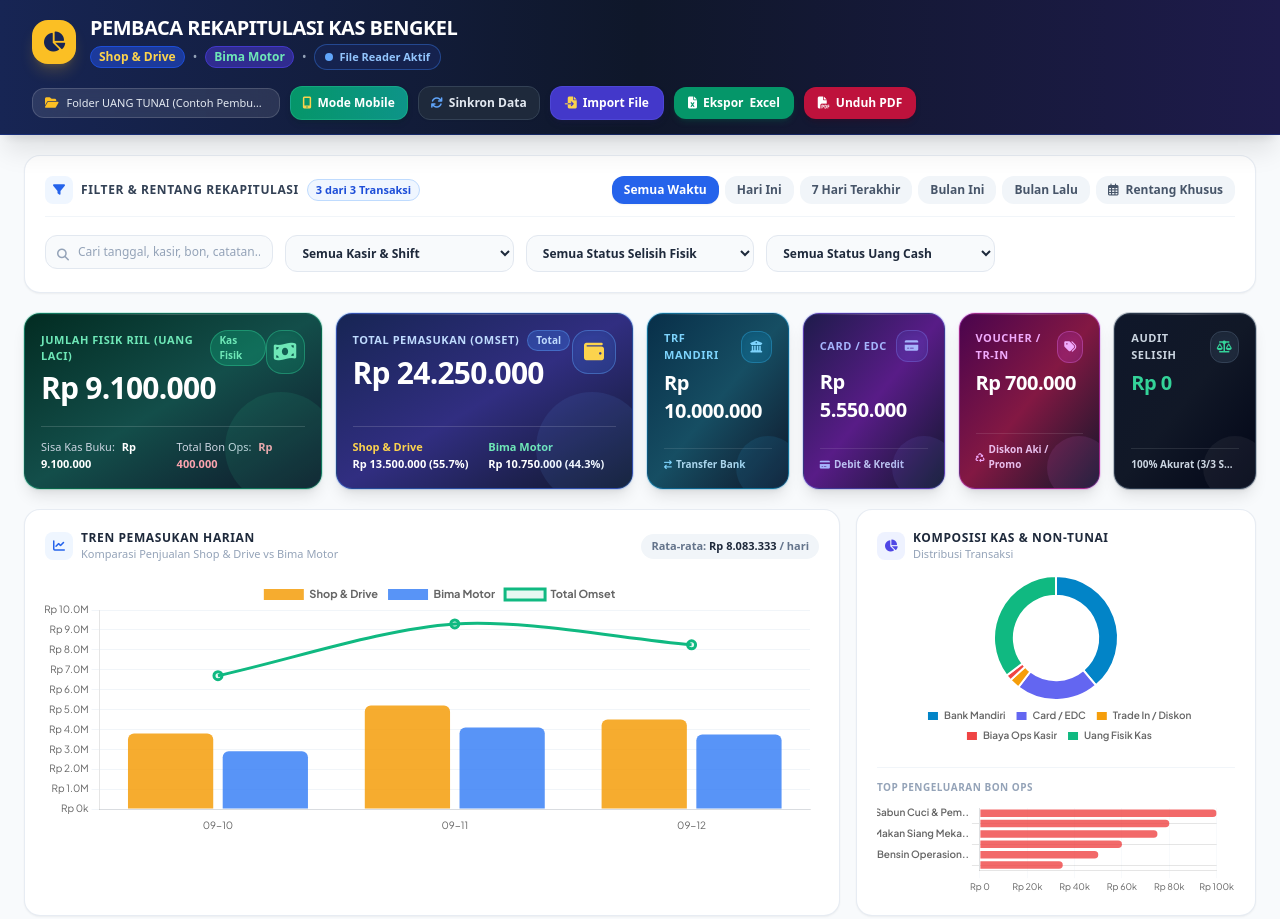
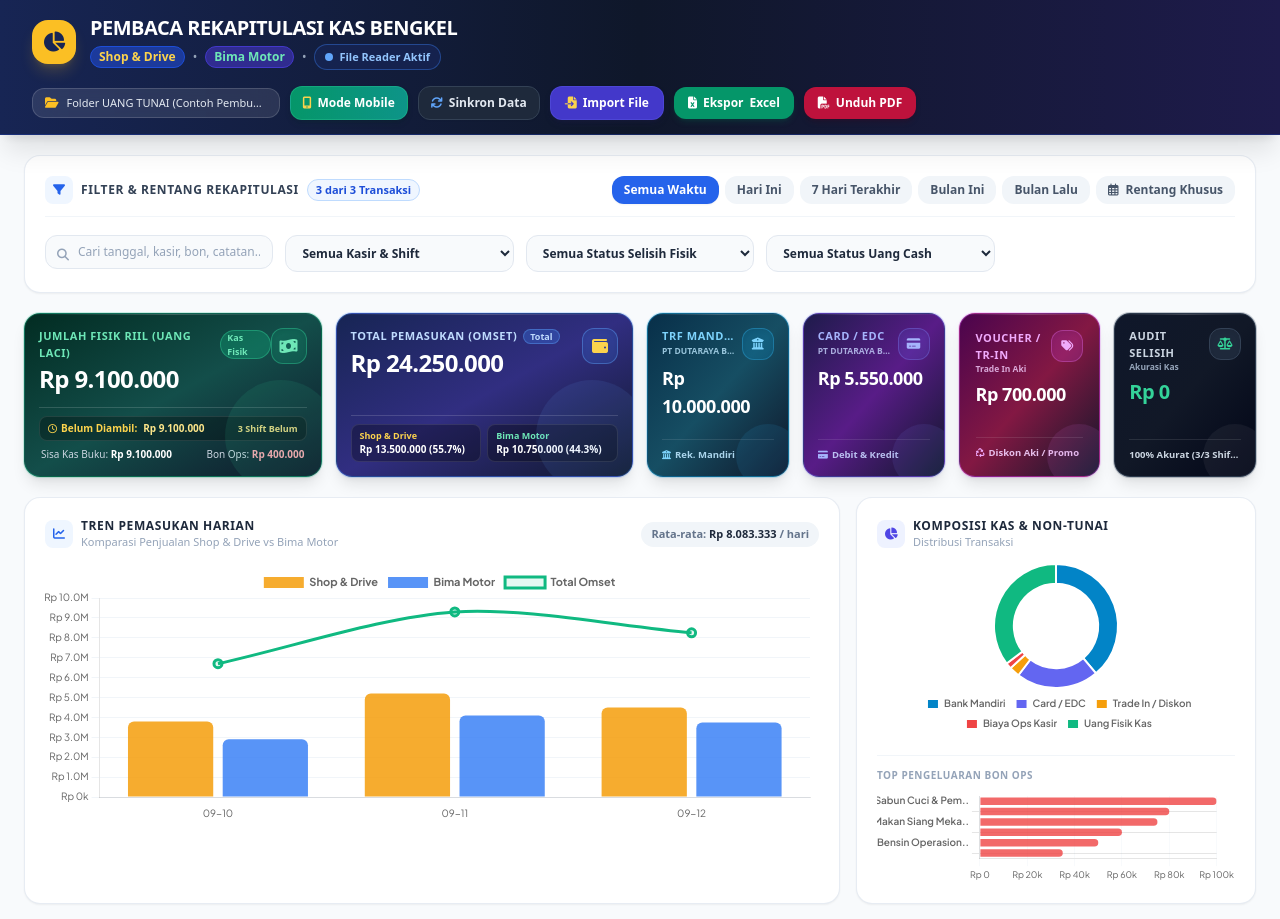
Before and after one commit to giginswanto-ship-it/report-kas, a website: page index.html in a window 1280 px wide. Shown: the top 919 px of the page. Drawn offline with nearby package versions, Linux system fonts and the light colour scheme; no server answers.

Commit message:
Update: Tampilkan jumlah kas belum diambil, keterangan Rekening Mandiri PT DUTARAYA BERJAYA, dan selaraskan ukuran kotak KPI

```diff
--- a/index.html
+++ b/index.html
@@ -167,97 +167,109 @@
     </section>
 
     <!-- EXECUTIVE KPI METRICS CARDS -->
-    <section class="grid grid-cols-1 sm:grid-cols-2 lg:grid-cols-4 xl:grid-cols-8 gap-3.5">
+    <section class="grid grid-cols-1 sm:grid-cols-2 lg:grid-cols-4 xl:grid-cols-8 gap-3.5 items-stretch">
 
       <!-- Card 1: JUMLAH FISIK RIIL (UANG FISIK DI LACI) -->
-      <div class="kpi-card sm:col-span-2 lg:col-span-2 xl:col-span-2 bg-gradient-to-br from-emerald-950 via-teal-900 to-slate-900 text-white rounded-2xl p-4 shadow-lg relative overflow-hidden border border-emerald-500/40 ring-1 ring-emerald-500/20 flex flex-col justify-between">
+      <div class="kpi-card sm:col-span-2 lg:col-span-2 xl:col-span-2 bg-gradient-to-br from-emerald-950 via-teal-900 to-slate-900 text-white rounded-2xl p-3.5 shadow-lg relative overflow-hidden border border-emerald-500/40 ring-1 ring-emerald-500/20 flex flex-col justify-between">
         <div class="absolute -right-4 -bottom-4 w-28 h-28 bg-emerald-400/10 rounded-full pointer-events-none"></div>
         <div>
-          <div class="flex justify-between items-start mb-2">
+          <div class="flex justify-between items-start mb-1">
             <div>
-              <div class="flex items-center gap-2">
+              <div class="flex items-center gap-1.5">
                 <span class="text-[11px] font-extrabold uppercase tracking-wider text-emerald-300">Jumlah Fisik Riil (Uang Laci)</span>
-                <span class="px-2 py-0.5 rounded-full bg-emerald-500/30 text-emerald-300 text-[10px] font-bold border border-emerald-400/40">Kas Fisik</span>
+                <span class="px-1.5 py-0.2 rounded-full bg-emerald-500/30 text-emerald-300 text-[9px] font-bold border border-emerald-400/40">Kas Fisik</span>
               </div>
-              <div class="text-2xl sm:text-3xl font-black mt-1 text-white tracking-tight" id="kpiFisikRiil">Rp 0</div>
+              <div class="text-xl sm:text-2xl font-black mt-0.5 text-white tracking-tight" id="kpiFisikRiil">Rp 0</div>
             </div>
-            <div class="w-11 h-11 rounded-2xl bg-emerald-500/20 text-emerald-300 flex items-center justify-center text-xl border border-emerald-400/40 shadow-inner">
+            <div class="w-9 h-9 rounded-xl bg-emerald-500/20 text-emerald-300 flex items-center justify-center text-base border border-emerald-400/40 shadow-inner shrink-0">
               <i class="fa-solid fa-money-bill-wave"></i>
             </div>
           </div>
         </div>
-        <div class="mt-3 pt-3 border-t border-white/15 flex justify-between items-center text-[11px]">
-          <div>
-            <span class="text-slate-300 font-medium">Sisa Kas Buku:</span>
-            <span id="kpiSisaKas" class="font-bold text-white ml-1">Rp 0</span>
+
+        <div class="mt-2 pt-2 border-t border-white/15 space-y-1.5 text-[10px]">
+          <div class="flex justify-between items-center bg-black/30 px-2 py-1 rounded-lg border border-white/10">
+            <span class="text-amber-300 font-bold flex items-center gap-1 truncate">
+              <i class="fa-regular fa-clock text-[9px]"></i> Belum Diambil: <strong id="kpiKasBelumDiambil" class="text-amber-200 ml-0.5">Rp 0</strong>
+            </span>
+            <span id="kpiCountBelumDiambil" class="text-[9px] text-amber-200/90 font-semibold whitespace-nowrap ml-1">0 Shift</span>
           </div>
-          <div>
-            <span class="text-slate-300 font-medium">Total Bon Ops:</span>
-            <span id="kpiBiayaOpsAlt" class="font-bold text-rose-300 ml-1">Rp 0</span>
+          <div class="flex justify-between items-center text-slate-300 px-0.5 text-[10px]">
+            <span>Sisa Kas Buku: <strong id="kpiSisaKas" class="text-white">Rp 0</strong></span>
+            <span>Bon Ops: <strong id="kpiBiayaOpsAlt" class="text-rose-300">Rp 0</strong></span>
           </div>
         </div>
       </div>
 
       <!-- Card 2: Total Omset Keseluruhan -->
-      <div class="kpi-card sm:col-span-2 lg:col-span-2 xl:col-span-2 bg-gradient-to-br from-blue-950 via-indigo-900 to-slate-900 text-white rounded-2xl p-4 shadow-lg relative overflow-hidden border border-blue-500/40 ring-1 ring-blue-500/20 flex flex-col justify-between">
+      <div class="kpi-card sm:col-span-2 lg:col-span-2 xl:col-span-2 bg-gradient-to-br from-blue-950 via-indigo-900 to-slate-900 text-white rounded-2xl p-3.5 shadow-lg relative overflow-hidden border border-blue-500/40 ring-1 ring-blue-500/20 flex flex-col justify-between">
         <div class="absolute -right-4 -bottom-4 w-28 h-28 bg-blue-400/10 rounded-full pointer-events-none"></div>
         <div>
-          <div class="flex justify-between items-start mb-2">
+          <div class="flex justify-between items-start mb-1">
             <div>
-              <div class="flex items-center gap-2">
+              <div class="flex items-center gap-1.5">
                 <span class="text-[11px] font-extrabold uppercase tracking-wider text-blue-200">Total Pemasukan (Omset)</span>
-                <span class="px-2 py-0.5 rounded-full bg-blue-500/30 text-blue-200 text-[10px] font-bold border border-blue-400/40">Total</span>
+                <span class="px-1.5 py-0.2 rounded-full bg-blue-500/30 text-blue-200 text-[9px] font-bold border border-blue-400/40">Total</span>
               </div>
-              <div class="text-2xl sm:text-3xl font-black mt-1 text-white tracking-tight" id="kpiTotalOmset">Rp 0</div>
+              <div class="text-xl sm:text-2xl font-black mt-0.5 text-white tracking-tight" id="kpiTotalOmset">Rp 0</div>
             </div>
-            <div class="w-11 h-11 rounded-2xl bg-blue-500/20 text-amber-300 flex items-center justify-center text-xl border border-blue-400/40 shadow-inner">
+            <div class="w-9 h-9 rounded-xl bg-blue-500/20 text-amber-300 flex items-center justify-center text-base border border-blue-400/40 shadow-inner shrink-0">
               <i class="fa-solid fa-wallet"></i>
             </div>
           </div>
         </div>
-        <div class="mt-3 pt-3 border-t border-white/15 grid grid-cols-2 gap-2 text-[11px]">
-          <div>
-            <span class="text-amber-300 font-semibold block">Shop & Drive</span>
-            <span id="kpiPorsiShopDrive" class="font-bold text-white">Rp 0 (0%)</span>
-          </div>
-          <div>
-            <span class="text-emerald-300 font-semibold block">Bima Motor</span>
-            <span id="kpiPorsiBimaMotor" class="font-bold text-white">Rp 0 (0%)</span>
+
+        <div class="mt-2 pt-2 border-t border-white/15 space-y-1.5 text-[10px]">
+          <div class="grid grid-cols-2 gap-1.5">
+            <div class="bg-black/30 px-2 py-1 rounded-lg border border-white/10 truncate">
+              <span class="text-amber-300 font-semibold block text-[9px]">Shop & Drive</span>
+              <span id="kpiPorsiShopDrive" class="font-bold text-white text-[10px] truncate block">Rp 0 (0%)</span>
+            </div>
+            <div class="bg-black/30 px-2 py-1 rounded-lg border border-white/10 truncate">
+              <span class="text-emerald-300 font-semibold block text-[9px]">Bima Motor</span>
+              <span id="kpiPorsiBimaMotor" class="font-bold text-white text-[10px] truncate block">Rp 0 (0%)</span>
+            </div>
           </div>
         </div>
       </div>
 
       <!-- Card 3: Transfer Bank Mandiri -->
-      <div class="kpi-card bg-gradient-to-br from-sky-950 via-cyan-900 to-slate-900 text-white rounded-2xl p-4 shadow-lg border border-sky-500/40 ring-1 ring-sky-500/20 flex flex-col justify-between relative overflow-hidden">
+      <div class="kpi-card bg-gradient-to-br from-sky-950 via-cyan-900 to-slate-900 text-white rounded-2xl p-3.5 shadow-lg border border-sky-500/40 ring-1 ring-sky-500/20 flex flex-col justify-between relative overflow-hidden">
         <div class="absolute -right-3 -bottom-3 w-16 h-16 bg-sky-400/10 rounded-full pointer-events-none"></div>
         <div>
-          <div class="flex justify-between items-center mb-1.5">
-            <span class="text-[11px] font-extrabold uppercase tracking-wider text-sky-300">Trf Mandiri</span>
-            <span class="w-8 h-8 rounded-xl bg-sky-500/20 text-sky-300 border border-sky-400/30 flex items-center justify-center text-xs shadow-inner">
+          <div class="flex justify-between items-start mb-1">
+            <div class="truncate pr-1">
+              <span class="text-[11px] font-extrabold uppercase tracking-wider text-sky-300 block truncate">Trf Mandiri</span>
+              <span class="text-[8.5px] text-sky-200/80 font-bold block truncate" title="PT DUTARAYA BERJAYA">PT DUTARAYA BERJAYA</span>
+            </div>
+            <span class="w-8 h-8 rounded-xl bg-sky-500/20 text-sky-300 border border-sky-400/30 flex items-center justify-center text-xs shadow-inner shrink-0">
               <i class="fa-solid fa-building-columns"></i>
             </span>
           </div>
-          <div class="text-lg sm:text-xl font-black text-white tracking-tight mt-1" id="kpiTransferMandiri">Rp 0</div>
+          <div class="text-lg font-black text-white tracking-tight mt-0.5" id="kpiTransferMandiri">Rp 0</div>
         </div>
-        <div class="mt-3 pt-2 border-t border-white/10 text-[10px] text-sky-200/90 font-bold flex items-center gap-1">
-          <i class="fa-solid fa-arrow-right-arrow-left text-[9px] text-sky-300"></i> Transfer Bank
+        <div class="mt-2 pt-2 border-t border-white/10 text-[9.5px] text-sky-200/90 font-bold flex items-center gap-1 truncate" title="Rekening Mandiri PT DUTARAYA BERJAYA">
+          <i class="fa-solid fa-building-columns text-[9px] text-sky-300 shrink-0"></i> <span class="truncate">Rek. Mandiri</span>
         </div>
       </div>
 
       <!-- Card 4: Card / EDC -->
-      <div class="kpi-card bg-gradient-to-br from-indigo-950 via-purple-900 to-slate-900 text-white rounded-2xl p-4 shadow-lg border border-indigo-500/40 ring-1 ring-indigo-500/20 flex flex-col justify-between relative overflow-hidden">
+      <div class="kpi-card bg-gradient-to-br from-indigo-950 via-purple-900 to-slate-900 text-white rounded-2xl p-3.5 shadow-lg border border-indigo-500/40 ring-1 ring-indigo-500/20 flex flex-col justify-between relative overflow-hidden">
         <div class="absolute -right-3 -bottom-3 w-16 h-16 bg-indigo-400/10 rounded-full pointer-events-none"></div>
         <div>
-          <div class="flex justify-between items-center mb-1.5">
-            <span class="text-[11px] font-extrabold uppercase tracking-wider text-indigo-300">Card / EDC</span>
-            <span class="w-8 h-8 rounded-xl bg-indigo-500/20 text-indigo-300 border border-indigo-400/30 flex items-center justify-center text-xs shadow-inner">
+          <div class="flex justify-between items-start mb-1">
+            <div class="truncate pr-1">
+              <span class="text-[11px] font-extrabold uppercase tracking-wider text-indigo-300 block truncate">Card / EDC</span>
+              <span class="text-[8.5px] text-indigo-200/80 font-bold block truncate" title="PT DUTARAYA BERJAYA">PT DUTARAYA BERJAYA</span>
+            </div>
+            <span class="w-8 h-8 rounded-xl bg-indigo-500/20 text-indigo-300 border border-indigo-400/30 flex items-center justify-center text-xs shadow-inner shrink-0">
               <i class="fa-solid fa-credit-card"></i>
             </span>
           </div>
-          <div class="text-lg sm:text-xl font-black text-white tracking-tight mt-1" id="kpiCardEdc">Rp 0</div>
+          <div class="text-lg font-black text-white tracking-tight mt-0.5" id="kpiCardEdc">Rp 0</div>
         </div>
-        <div class="mt-3 pt-2 border-t border-white/10 text-[10px] text-indigo-200/90 font-bold flex items-center gap-1">
-          <i class="fa-solid fa-credit-card text-[9px] text-indigo-300"></i> Debit & Kredit
+        <div class="mt-2 pt-2 border-t border-white/10 text-[9.5px] text-indigo-200/90 font-bold flex items-center gap-1 truncate" title="Rekening Mandiri PT DUTARAYA BERJAYA (Debit & Kredit EDC)">
+          <i class="fa-solid fa-credit-card text-[9px] text-indigo-300 shrink-0"></i> <span class="truncate">Debit & Kredit</span>
         </div>
       </div>
 
@@ -265,32 +277,38 @@
       <div class="kpi-card bg-gradient-to-br from-fuchsia-950 via-pink-900 to-slate-900 text-white rounded-2xl p-4 shadow-lg border border-fuchsia-500/40 ring-1 ring-fuchsia-500/20 flex flex-col justify-between relative overflow-hidden">
         <div class="absolute -right-3 -bottom-3 w-16 h-16 bg-fuchsia-400/10 rounded-full pointer-events-none"></div>
         <div>
-          <div class="flex justify-between items-center mb-1.5">
-            <span class="text-[11px] font-extrabold uppercase tracking-wider text-fuchsia-300">Voucher / Tr-In</span>
-            <span class="w-8 h-8 rounded-xl bg-fuchsia-500/20 text-fuchsia-300 border border-fuchsia-400/30 flex items-center justify-center text-xs shadow-inner">
+          <div class="flex justify-between items-start mb-1">
+            <div>
+              <span class="text-[11px] font-extrabold uppercase tracking-wider text-fuchsia-300 block">Voucher / Tr-In</span>
+              <span class="text-[8.5px] text-fuchsia-200/80 font-bold block">Trade In Aki</span>
+            </div>
+            <span class="w-8 h-8 rounded-xl bg-fuchsia-500/20 text-fuchsia-300 border border-fuchsia-400/30 flex items-center justify-center text-xs shadow-inner shrink-0">
               <i class="fa-solid fa-tags"></i>
             </span>
           </div>
-          <div class="text-lg sm:text-xl font-black text-white tracking-tight mt-1" id="kpiTradeIn">Rp 0</div>
+          <div class="text-lg font-black text-white tracking-tight mt-0.5" id="kpiTradeIn">Rp 0</div>
         </div>
-        <div class="mt-3 pt-2 border-t border-white/10 text-[10px] text-fuchsia-200/90 font-bold flex items-center gap-1">
-          <i class="fa-solid fa-recycle text-[9px] text-fuchsia-300"></i> Diskon Aki / Promo
+        <div class="mt-2 pt-2 border-t border-white/10 text-[9.5px] text-fuchsia-200/90 font-bold flex items-center gap-1 truncate">
+          <i class="fa-solid fa-recycle text-[9px] text-fuchsia-300 shrink-0"></i> <span class="truncate">Diskon Aki / Promo</span>
         </div>
       </div>
 
       <!-- Card 6: Selisih & Akurasi -->
-      <div class="kpi-card bg-gradient-to-br from-slate-900 via-gray-900 to-slate-950 text-white rounded-2xl p-4 shadow-lg border border-slate-700/80 ring-1 ring-slate-600/30 flex flex-col justify-between relative overflow-hidden">
+      <div class="kpi-card bg-gradient-to-br from-slate-900 via-gray-900 to-slate-950 text-white rounded-2xl p-3.5 shadow-lg border border-slate-700/80 ring-1 ring-slate-600/30 flex flex-col justify-between relative overflow-hidden">
         <div class="absolute -right-3 -bottom-3 w-16 h-16 bg-white/5 rounded-full pointer-events-none"></div>
         <div>
-          <div class="flex justify-between items-center mb-1.5">
-            <span class="text-[11px] font-extrabold uppercase tracking-wider text-slate-300">Audit Selisih</span>
-            <span class="w-8 h-8 rounded-xl bg-slate-800 text-emerald-400 border border-slate-700 flex items-center justify-center text-xs shadow-inner">
+          <div class="flex justify-between items-start mb-1">
+            <div>
+              <span class="text-[11px] font-extrabold uppercase tracking-wider text-slate-300 block">Audit Selisih</span>
+              <span class="text-[8.5px] text-slate-400 font-bold block">Akurasi Kas</span>
+            </div>
+            <span class="w-8 h-8 rounded-xl bg-slate-800 text-emerald-400 border border-slate-700 flex items-center justify-center text-xs shadow-inner shrink-0">
               <i class="fa-solid fa-scale-balanced"></i>
             </span>
           </div>
-          <div class="text-lg sm:text-xl font-black text-emerald-400 tracking-tight mt-1" id="kpiSelisih">Rp 0</div>
+          <div class="text-lg font-black text-emerald-400 tracking-tight mt-0.5" id="kpiSelisih">Rp 0</div>
         </div>
-        <div class="mt-3 pt-2 border-t border-white/10 text-[10px] text-slate-300 font-bold truncate" id="kpiAccuracyBadge">
+        <div class="mt-2 pt-2 border-t border-white/10 text-[9.5px] text-slate-300 font-bold truncate" id="kpiAccuracyBadge">
           100% Pas
         </div>
       </div>
@@ -519,7 +537,7 @@
         <div class="bg-slate-50 p-3.5 rounded-2xl border border-slate-200 space-y-2">
           <span class="font-black text-slate-700 uppercase tracking-wider text-[10px] block">Potongan Non-Tunai & Biaya Ops</span>
           <div class="flex justify-between items-center">
-            <span class="text-slate-600">Transfer Bank Mandiri:</span>
+            <span class="text-slate-600">Transfer Mandiri (PT DUTARAYA BERJAYA):</span>
             <span class="font-bold text-slate-800" id="modalTransferMandiri">Rp 0</span>
           </div>
           <div class="flex justify-between items-center">
--- a/js/app.js
+++ b/js/app.js
@@ -361,6 +361,10 @@ function renderKpiCards() {
   let sumPengeluaranKas = 0;
   let sumSisaKas = 0;
   let sumFisikRiil = 0;
+  let sumFisikBelumDiambil = 0;
+  let countBelumDiambil = 0;
+  let sumFisikSudahDiambil = 0;
+  let countSudahDiambil = 0;
   let sumSelisih = 0;
   let pasCount = 0;
 
@@ -375,7 +379,19 @@ function renderKpiCards() {
     sumBiayaOps += Number(r.biayaOperasional) || 0;
     sumPengeluaranKas += Number(r.totalPengeluaranKas) || 0;
     sumSisaKas += Number(r.sisaUangKasKecil) || 0;
-    sumFisikRiil += Number(r.fisikRiil) || 0;
+    const fisik = Number(r.fisikRiil) || 0;
+    sumFisikRiil += fisik;
+
+    // Track Cash Taken vs Not Taken
+    const isTaken = isRecordCashTaken(r);
+    if (isTaken) {
+      sumFisikSudahDiambil += fisik;
+      countSudahDiambil++;
+    } else {
+      sumFisikBelumDiambil += fisik;
+      countBelumDiambil++;
+    }
+
     const diff = Number(r.selisih) || 0;
     sumSelisih += diff;
     if (diff === 0) pasCount++;
@@ -407,6 +423,10 @@ function renderKpiCards() {
   setElText('kpiPengeluaranKas', utils.formatRupiah(sumPengeluaranKas));
   setElText('kpiSisaKas', utils.formatRupiah(sumSisaKas));
   setElText('kpiFisikRiil', utils.formatRupiah(sumFisikRiil));
+  setElText('kpiKasBelumDiambil', utils.formatRupiah(sumFisikBelumDiambil));
+  setElText('kpiCountBelumDiambil', `${countBelumDiambil} Shift Belum`);
+  setElText('kpiKasSudahDiambil', utils.formatRupiah(sumFisikSudahDiambil));
+  setElText('kpiCountSudahDiambil', `${countSudahDiambil} Shift Diambil`);
   renderTableFooter(sumShopDrive, sumBimaMotor, sumTotalOmset, sumMandiri, sumCardEdc, sumTradeIn, sumBiayaOps, sumSisaKas, sumFisikRiil, sumSelisih);
   setElText('kpiAvgDaily', utils.formatRupiah(avgDaily));
 
@@ -1154,7 +1174,7 @@ function buildPrintableReportElement() {
         <div style="font-size: 9px; font-weight: 800; text-transform: uppercase; color: #475569;">Rincian Non-Tunai</div>
         <div style="font-size: 14px; font-weight: 900; color: #2563eb; margin-top: 2px;">${utils.formatRupiah(nonTunaiTotal)}</div>
         <div style="font-size: 8.5px; color: #64748b; margin-top: 2px; line-height: 1.3;">
-          Mandiri: <strong>${utils.formatRupiah(sumMandiri)}</strong> | EDC: <strong>${utils.formatRupiah(sumCardEdc)}</strong><br>
+          Mandiri (PT DUTARAYA BERJAYA): <strong>${utils.formatRupiah(sumMandiri)}</strong> | EDC: <strong>${utils.formatRupiah(sumCardEdc)}</strong><br>
           Voucher/Tr-In: <strong>${utils.formatRupiah(sumTradeIn)}</strong> | Bon: <strong style="color: #be123c;">${utils.formatRupiah(sumBiayaOps)}</strong>
         </div>
       </div>
```
Also changed, not shown: js/mobile.js (+33 -9 lines), mobile.html (+17 -1 lines).
